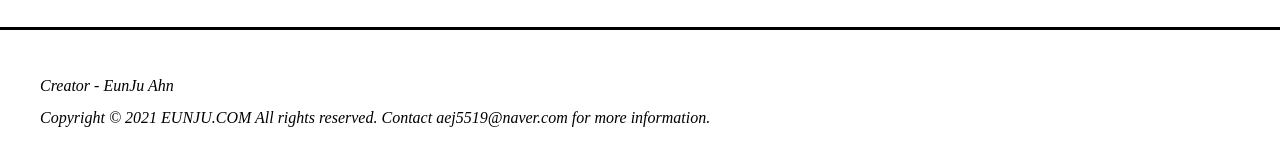
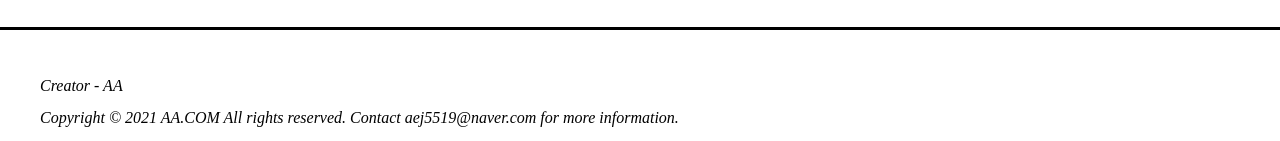
Before and after one commit to AA5519/Blog, a plain HTML site: page project.html in a window 1280 px wide. Shown: the part 2968-3109 px from the top of the page. Drawn offline with Linux system fonts and the light colour scheme; a web font is replaced by a local one.

Commit message:
Update project.html

```diff
--- a/project.html
+++ b/project.html
@@ -1,7 +1,7 @@
 <!DOCTYPE html>
 <html lang="en">
   <head>
-    <title>EUNJU.COM</title>
+    <title>AA.COM</title>
     <meta charset="UTF-8" />
     <link href="project.css" rel="stylesheet" />
   </head>
@@ -67,8 +67,8 @@
       <p>
         <address>
           <ul id="footerUl">
-            <li>Creator - EunJu Ahn</li>
-            <li>Copyright © 2021 EUNJU.COM All rights reserved. Contact aej5519@naver.com for more information.</li>
+            <li>Creator - AA</li>
+            <li>Copyright © 2021 AA.COM All rights reserved. Contact aej5519@naver.com for more information.</li>
           </ul>
         </address>
       </p>
```
